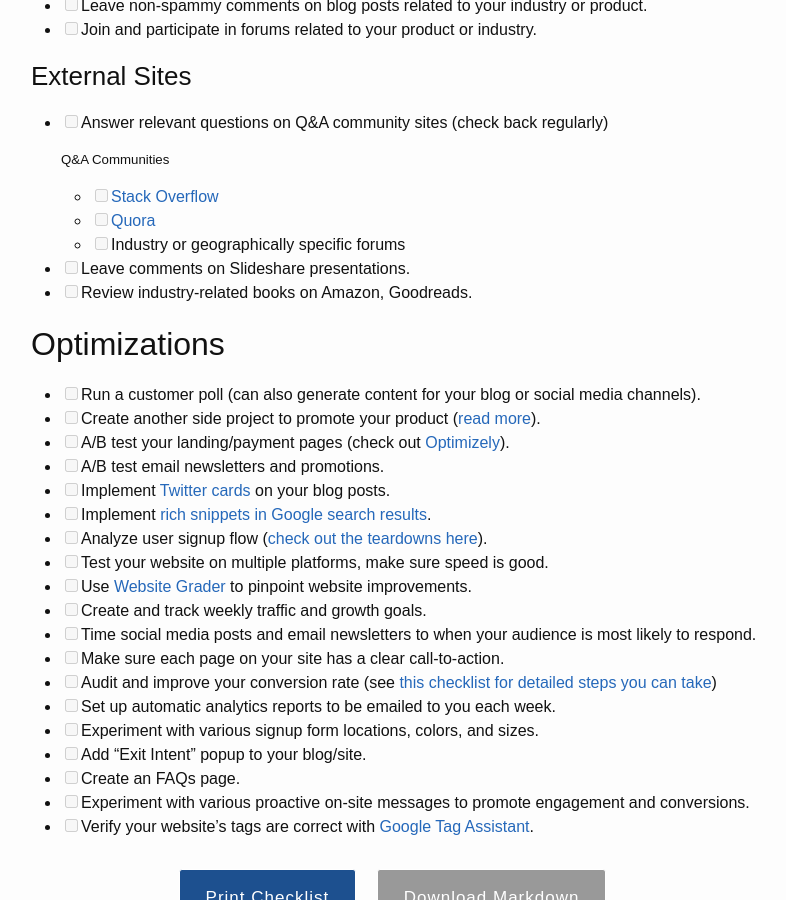
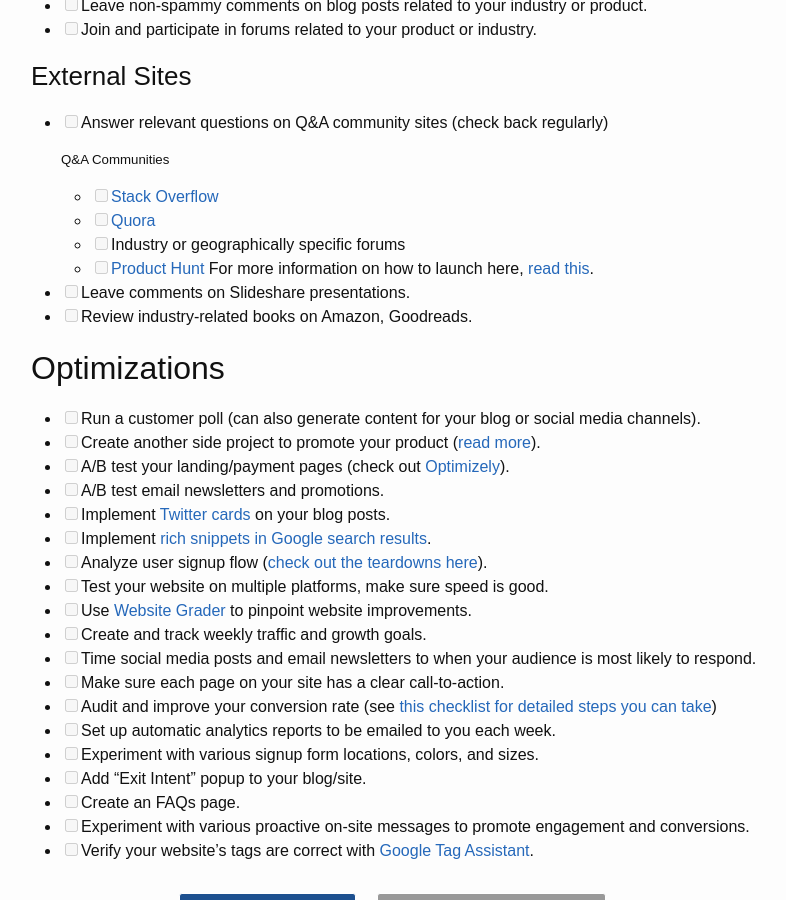
Before and after one commit to draftdev/startup-marketing-checklist, a Jekyll site: the page built from marketing-checklist.md, in a window 1280 px wide and 900 px high, scrolled down 8944 px. Shown: the whole window, without its empty margins (239-1025 px from the left). Built offline with Jekyll 4.4.1, drawn with Linux system fonts in a browser that asks for light colours; comment, search, counter and statistics services are not loaded.

Commit message:
Add ProductHunt under "Q&A Communities"

```diff
--- a/marketing-checklist.md
+++ b/marketing-checklist.md
@@ -372,6 +372,7 @@ The Side Project Marketing Checklist is a comprehensive, chronologically ordered
   - [ ] [Stack Overflow](https://stackoverflow.com/)
   - [ ] [Quora](https://www.quora.com/)
   - [ ] Industry or geographically specific forums
+  - [ ] [Product Hunt](https://www.producthunt.com/) For more information on how to launch here, [read this](https://blog.producthunt.com/how-to-launch-on-product-hunt-7c1843e06399).
 
 - [ ] Leave comments on Slideshare presentations.
 - [ ] Review industry-related books on Amazon, Goodreads.
```
